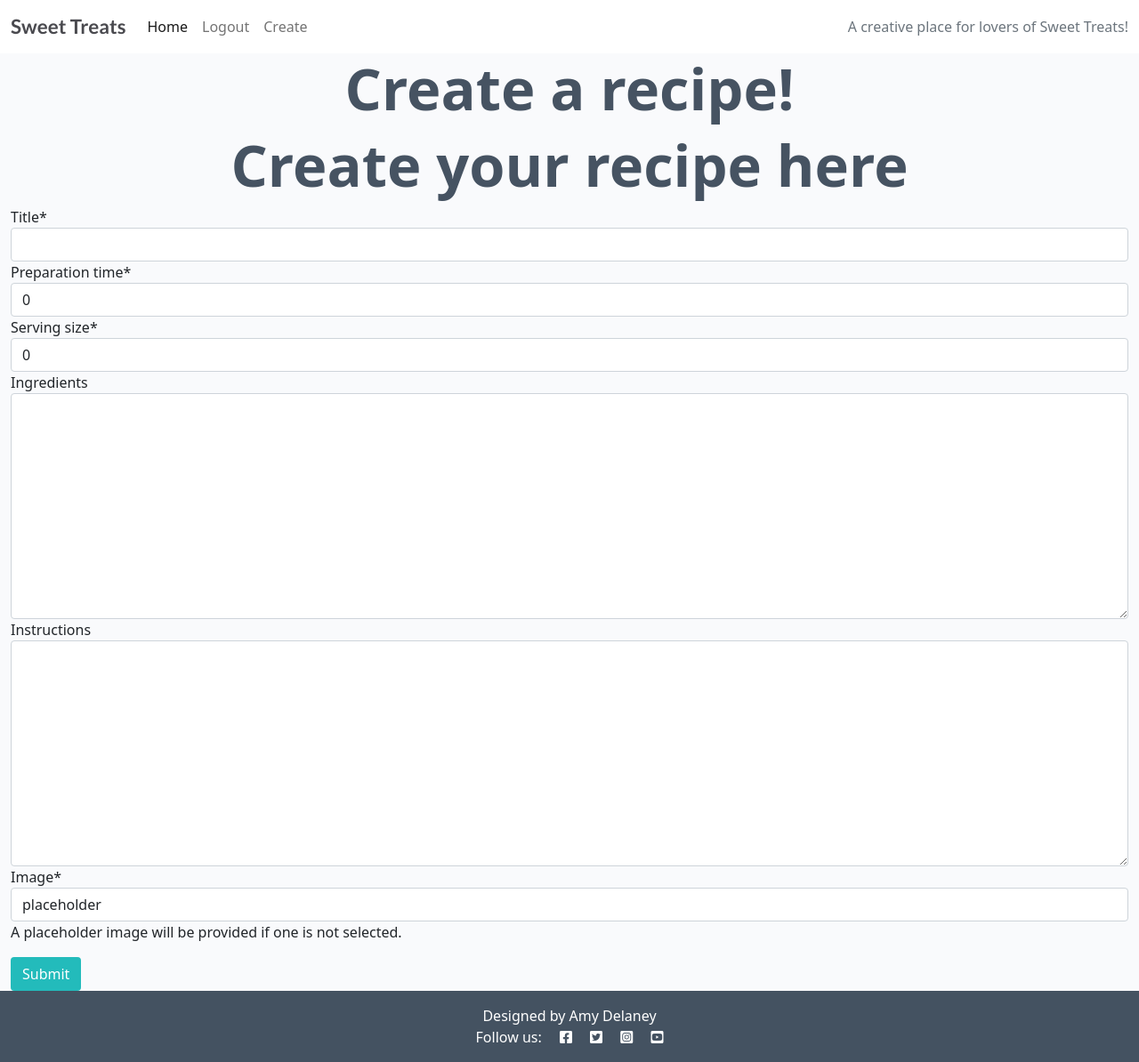
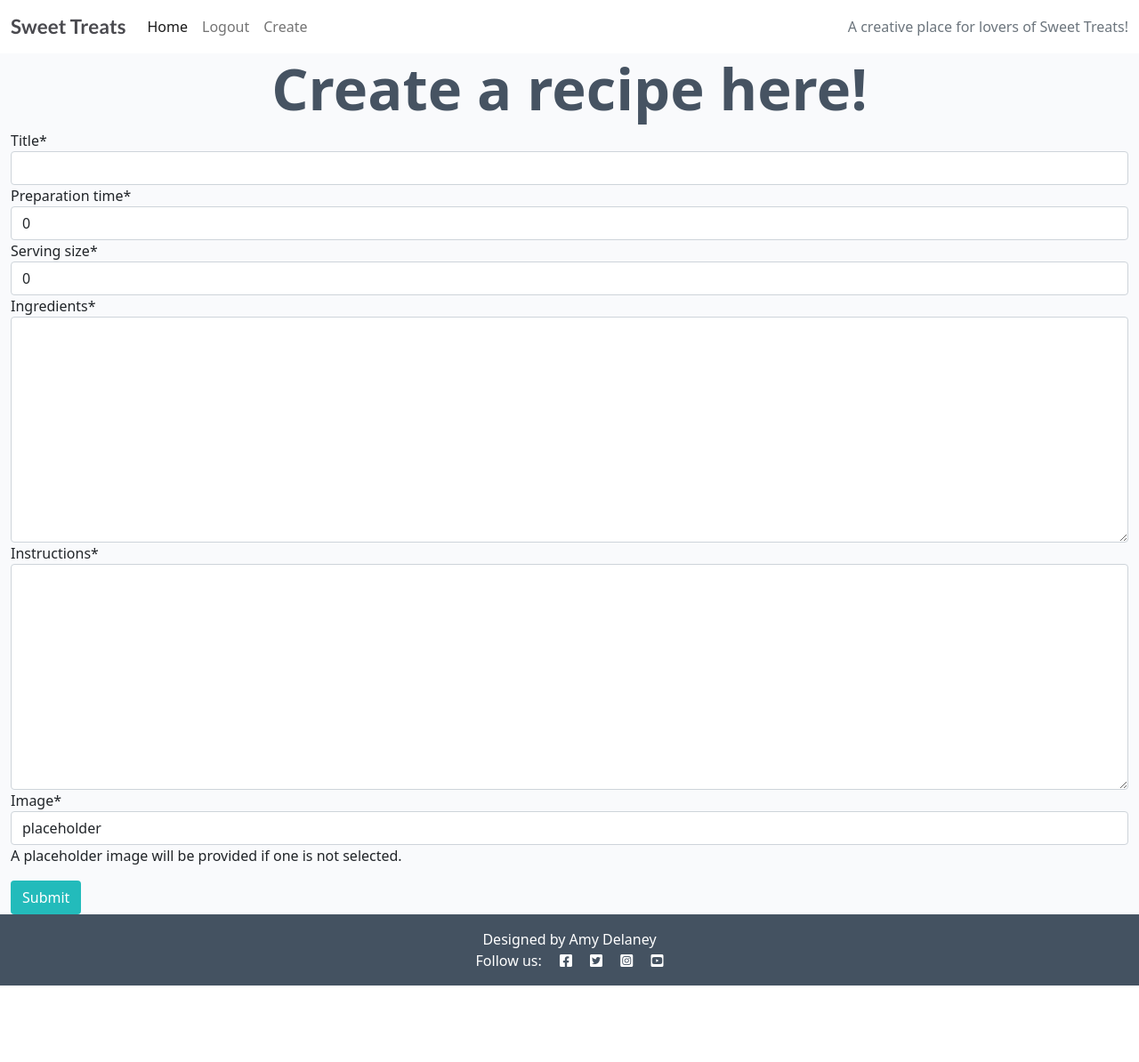
Before and after one commit to AmyDelaney94/sweet-treats, a Django app: page /create_posts in a window 1280 px wide. Shown: the whole page at 89% size. After the commit the page ends 1108 px from the top, so only its background shows below. Run offline with Django 3.2, Linux system fonts and the light colour scheme; a user stored in the database is signed in; some libraries are stand-ins or nearby versions.

Commit message:
Add instructions and ingredients as required fields in post

```diff
--- a/sweettreats/forms.py
+++ b/sweettreats/forms.py
@@ -27,7 +27,7 @@ class CreationForm(forms.ModelForm):
         Available fields for recipe creation.
         """
         model = Post
-        fields = [
+        fields = (
             'title',
             'author',
             'preparation_time',
@@ -35,7 +35,7 @@ class CreationForm(forms.ModelForm):
             'ingredients',
             'instructions',
             'featured_image',
-        ]
+        )
 
         widgets = {
             'ingredients': SummernoteWidget(),
--- a/sweettreats/models.py
+++ b/sweettreats/models.py
@@ -25,8 +25,8 @@ class Post(models.Model):
     updated_on = models.DateTimeField(auto_now=True)
     preparation_time = models.CharField(max_length=30, default=0)
     serving_size = models.CharField(max_length=30, default=0)
-    ingredients = models.TextField(blank=True)
-    instructions = models.TextField(blank=True)
+    ingredients = models.TextField(blank=False)
+    instructions = models.TextField(blank=False)
     created_on = models.DateTimeField(auto_now_add=True)
     status = models.IntegerField(choices=STATUS, default=0)
     likes = models.ManyToManyField(
@@ -56,8 +56,8 @@ class Post(models.Model):
         return super().save(*args, **kwargs)
 
     def get_absolute_url(self):
-        """Tells Django to go to recipe_detail.html"""
-        return reverse("recipe_detail", kwargs={"slug": self.slug})
+        """Tells Django to go to posts.html"""
+        return reverse("posts", kwargs={"slug": self.slug})
 
 
 class Comment(models.Model):
--- a/templates/create_posts.html
+++ b/templates/create_posts.html
@@ -3,16 +3,13 @@
 {% block content %}
 
 <div class="container-fluid">
-    <h1 class="recipe-heading">Create a recipe!</h1>
+    <h1 class="recipe-heading">Create a recipe here!</h1>
 </div>
 
 {% if user.is_authenticated %}
 <div class="container-fluid">
     <div>
-        <h2 class="recipe-heading">Create your recipe here</h2>
-    </div>
-    <div>
-        <form method="post" enctype="multipart/form-data">
+        <form method="POST" enctype="multipart/form-data">
             <div class="row">
                 <div class="col">
                     {% csrf_token %}
```
Also changed, not shown: sweettreats/migrations/0004_auto_20220623_2113.py (added).
